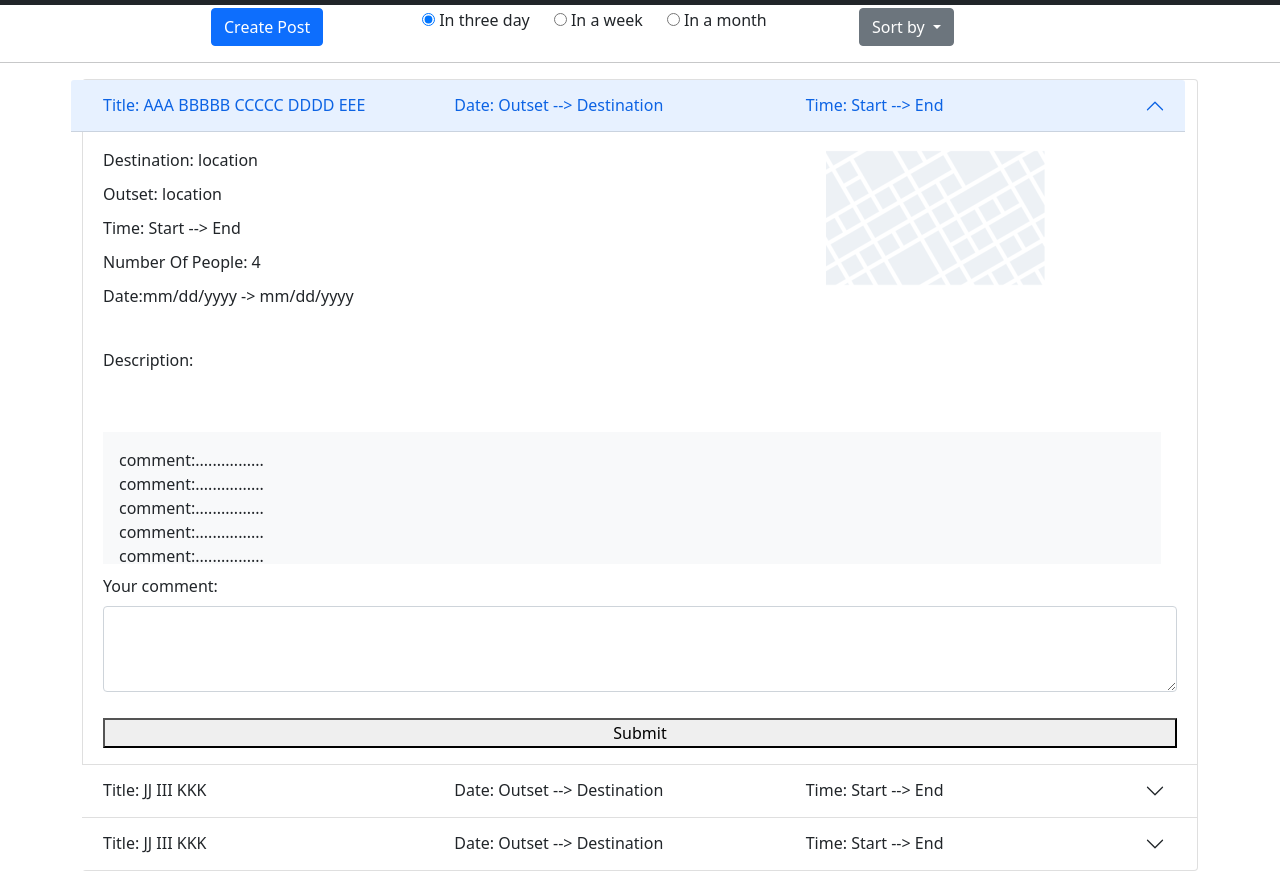
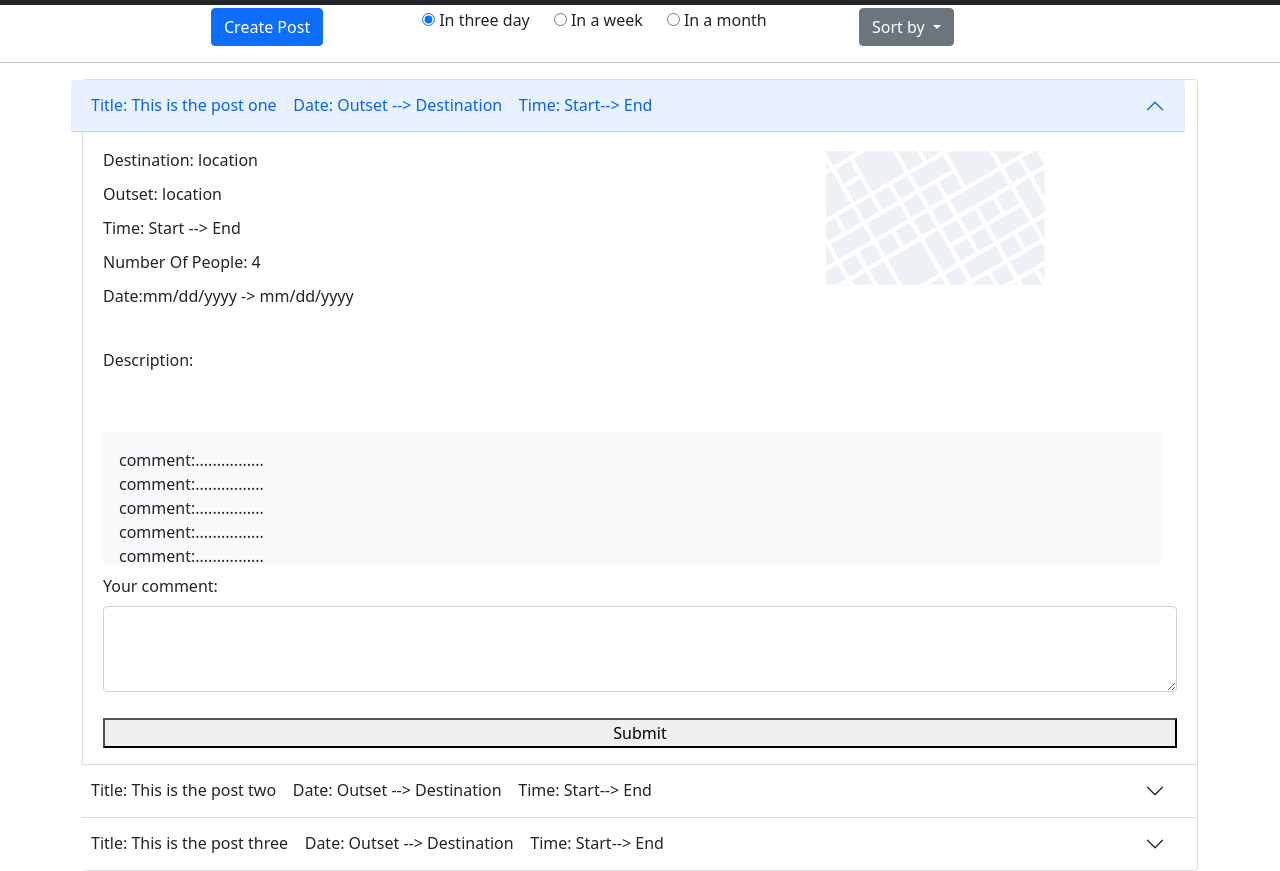
Before and after one commit to hilshong2580/cs326-final-zeta, a plain HTML site: page FrontEnd/src/main.html in a window 1280 px wide. Shown: the part 92-963 px from the top of the page. Drawn offline with nearby package versions, Linux system fonts and the light colour scheme.

Commit message:
Update main.html
Fix some bug and passed in validation service

```diff
--- a/FrontEnd/src/main.html
+++ b/FrontEnd/src/main.html
@@ -2,7 +2,7 @@
 <html lang="en">
 <head>
     <meta charset="UTF-8">
-    <meta http-equiv="X-UA-Compatible" content="IE=edge,chrome=1">
+    <meta http-equiv="X-UA-Compatible" content="IE=edge">
     <meta name="viewport" content="width=device-width, initial-scale=1.0">
     <link href="../css/main.css" rel="stylesheet">
     <link href="../css/post.css" rel="stylesheet">
@@ -97,7 +97,7 @@
                                         <textarea class="form-control" id="createDescription"></textarea>
                                     </div>
                                     <div class="mb-3">
-                                      <label class="form-label required" for="customFile">Image/Photo</label>
+                                      <label class="form-label">Image/Photo</label>
                                       <input type="file" class="form-control" id="createUploadImage" />
                                     </div>
                                 </form>
@@ -141,7 +141,7 @@
                     </button>
 
                     <!-- sort button -->
-                    <ul class="dropdown-menu" aria-labelledby="dropdownMenuButton1">
+                    <ul class="dropdown-menu" aria-labelledby="dropdownMenuButton">
                     <li><a class="dropdown-item" href="#">Time: 8 - 12 am</a></li>
                     <li><a class="dropdown-item" href="#">Time: 1 - 5 pm</a></li>
                     <li><a class="dropdown-item" href="#">Time: 6 - 10 pm</a></li>
@@ -163,17 +163,9 @@
         <div class="accordion-item">
           <h2 class="accordion-header" id="headingOne">
             <button class="accordion-button row" type="button" data-bs-toggle="collapse" data-bs-target="#collapseOne" aria-expanded="true" aria-controls="collapseOne">
-              <a class="col-sm">Title: AAA BBBBB CCCCC DDDD EEE&nbsp;&nbsp;&nbsp; </a>
-              <div class="col-sm">Date:
-                <a> Outset </a>
-                <a> --> </a>
-                <a> Destination</a>
-              </div>
-              <div class="col-sm">Time:
-                <a> Start </a>
-                <a> --> </a>
-                <a> End</a>
-              </div>
+              Title: This is the post one&nbsp;&nbsp;&nbsp;
+              Date: Outset --> Destination&nbsp;&nbsp;&nbsp;
+              Time: Start--> End&nbsp;&nbsp;&nbsp;
             </button>
           </h2>
           <div id="collapseOne" class="accordion-collapse collapse show" aria-labelledby="headingOne" data-bs-parent="#accordionExample">
@@ -183,9 +175,9 @@
                 <div class=picture>  <img src="../images/mappicture.png"  alt="..."> </div>
                 <div class=Outset>Outset: location</div>
                 <div class=startTime> Time:
-                  <a id="startInPost">Start</a>
+                  <a >Start</a>
                   <a> --></a>
-                  <a id="endInPost">End</a>
+                  <a >End</a>
                 </div>
                 <div class=numberOfPeople> Number Of People: 4 </div>
                 <div class=Date> Date:mm/dd/yyyy -> mm/dd/yyyy </div>
@@ -225,17 +217,9 @@
         <div class="accordion-item">
           <h2 class="accordion-header" id="headingTwo">
             <button class="accordion-button collapsed row" type="button" data-bs-toggle="collapse" data-bs-target="#collapseTwo" aria-expanded="false" aria-controls="collapseTwo">
-              <a class="col-sm">Title: JJ III KKK&nbsp;&nbsp;&nbsp; </a>
-              <div class="col-sm">Date:
-                <a> Outset </a>
-                <a> --> </a>
-                <a> Destination</a>
-              </div>
-              <div class="col-sm">Time:
-                <a> Start </a>
-                <a> --> </a>
-                <a> End</a>
-              </div>
+              Title: This is the post two&nbsp;&nbsp;&nbsp;
+              Date: Outset --> Destination&nbsp;&nbsp;&nbsp;
+              Time: Start--> End&nbsp;&nbsp;&nbsp;
             </button>
           </h2>
           <div id="collapseTwo" class="accordion-collapse collapse" aria-labelledby="headingTwo" data-bs-parent="#accordionExample">
@@ -246,9 +230,9 @@
                 <div class=picture>  <img src="../images/mappicture.png"  alt="..."> </div>
                 <div class=Outset>Outset: location</div>
                 <div class=startTime> Time:
-                  <a id="startInPost">Start</a>
+                  <a>Start</a>
                   <a> --></a>
-                  <a id="endInPost">End</a>
+                  <a>End</a>
                 </div>
                 <div class=numberOfPeople> Number Of People: 4 </div>
                 <div class=Date> Date:mm/dd/yyyy -> mm/dd/yyyy </div>
@@ -274,8 +258,8 @@
                       </div>
                   </div>
                 <div class="form-group">
-                  <label for="exampleFormControlTextarea1">Your comment:</label>
-                  <textarea class="form-control" id="exampleFormControlTextarea1" rows="3"></textarea>
+                  <label for="exampleFormControlTextarea2">Your comment:</label>
+                  <textarea class="form-control" id="exampleFormControlTextarea2" rows="3"></textarea>
                 </div>
                 <button type="button" >Submit</button>
               </div>
@@ -287,17 +271,9 @@
         <div class="accordion-item">
           <h2 class="accordion-header" id="headingThree">
             <button class="accordion-button collapsed three row" type="button" data-bs-toggle="collapse" data-bs-target="#collapseThree" aria-expanded="false" aria-controls="collapseThree">
-              <a class="col-sm">Title: JJ III KKK&nbsp;&nbsp;&nbsp;</a>
-              <div class="col-sm">Date:
-                <a> Outset </a>
-                <a> --> </a>
-                <a> Destination</a>
-              </div>
-              <div class="col-sm">Time:
-                <a> Start </a>
-                <a> --> </a>
-                <a> End</a>
-              </div>
+              Title: This is the post three&nbsp;&nbsp;&nbsp;
+              Date: Outset --> Destination&nbsp;&nbsp;&nbsp;
+              Time: Start--> End&nbsp;&nbsp;&nbsp;
             </button>
           </h2>
           <div id="collapseThree" class="accordion-collapse collapse" aria-labelledby="headingThree" data-bs-parent="#accordionExample">
@@ -309,9 +285,9 @@
                 <div class=picture>  <img src="../images/mappicture.png"  alt="..."> </div>
                 <div class=Outset>Outset: location</div>
                 <div class=startTime> Time:
-                  <a id="startInPost">Start</a>
+                  <a>Start</a>
                   <a> --></a>
-                  <a id="endInPost">End</a>
+                  <a>End</a>
                 </div>
                 <div class=numberOfPeople> Number Of People: 4 </div>
                 <div class=Date> Date:mm/dd/yyyy -> mm/dd/yyyy </div>
@@ -337,8 +313,8 @@
                       </div>
                   </div>
                 <div class="form-group">
-                  <label for="exampleFormControlTextarea1">Your comment:</label>
-                  <textarea class="form-control" id="exampleFormControlTextarea1" rows="3"></textarea>
+                  <label for="exampleFormControlTextarea3">Your comment:</label>
+                  <textarea class="form-control" id="exampleFormControlTextarea3" rows="3"></textarea>
                 </div>
                 <button type="button" >Submit</button>
               </div>
```
